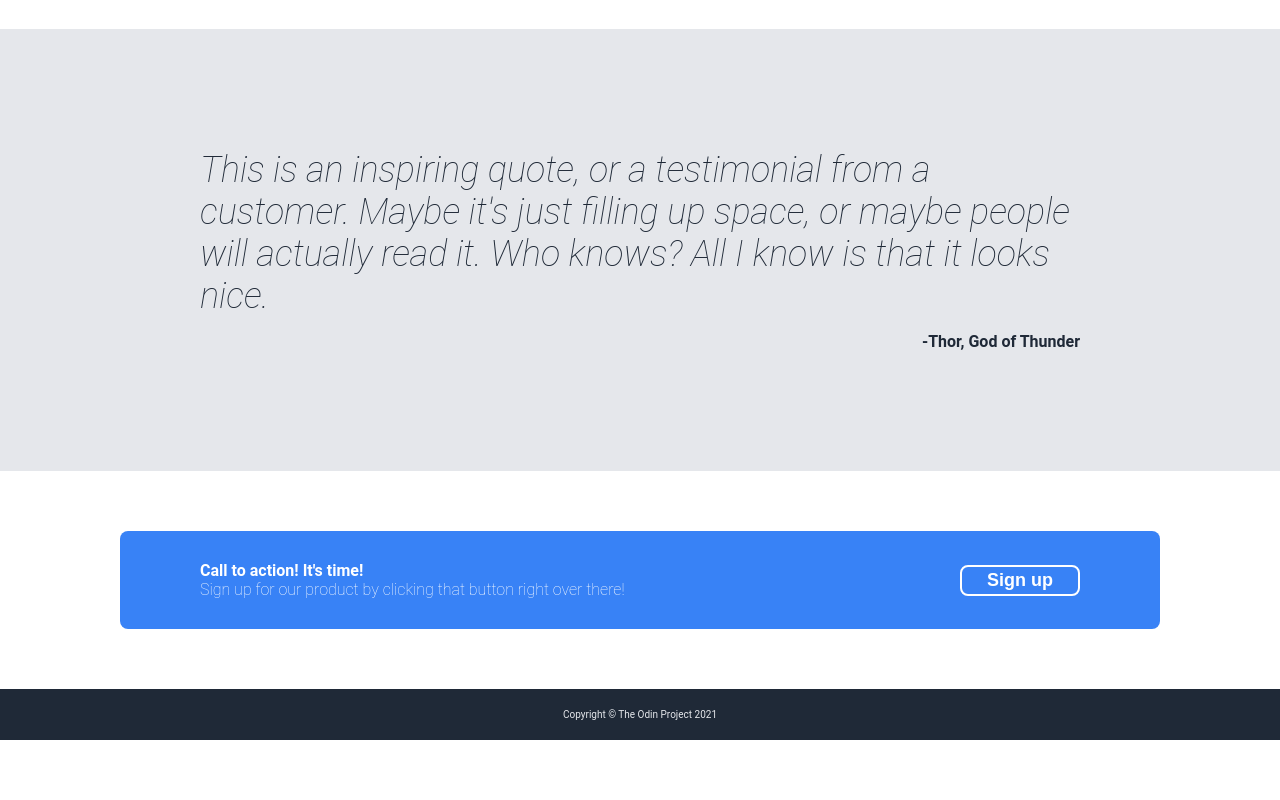
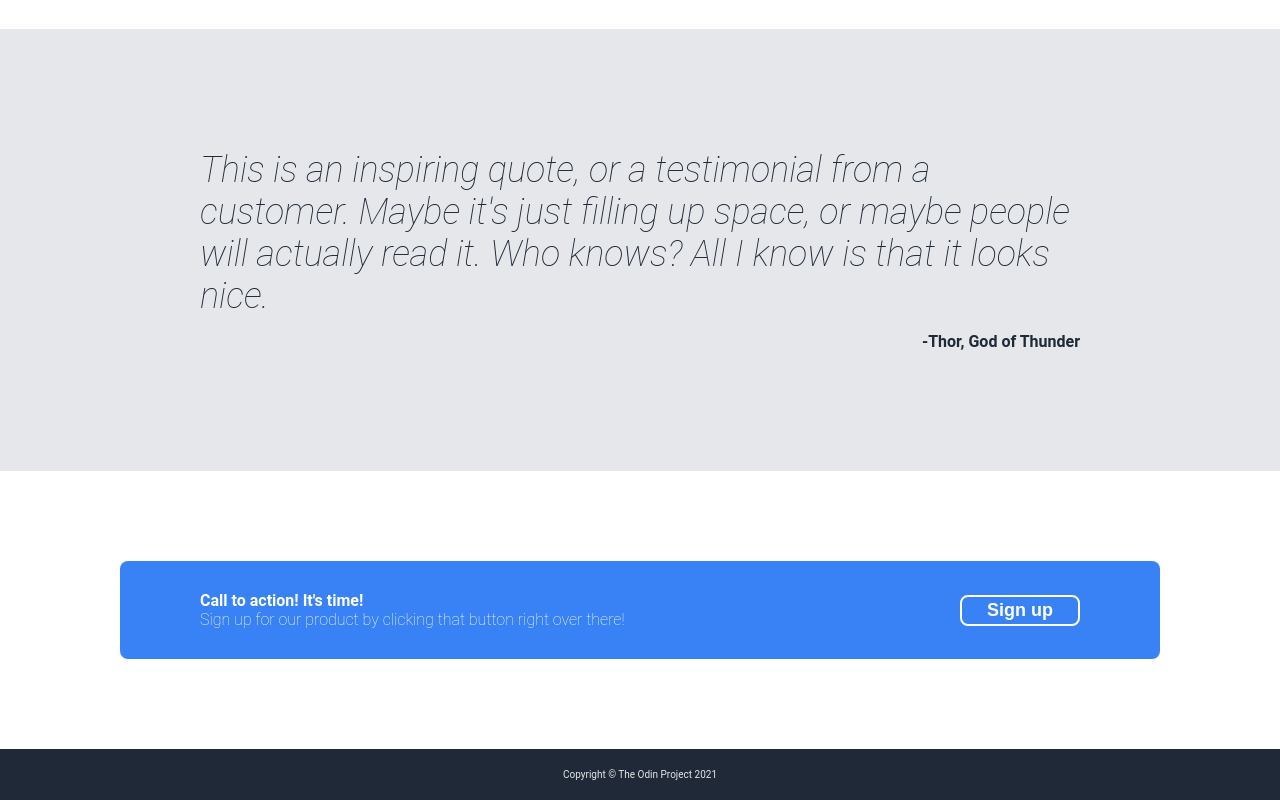
Before and after one commit to DevLo3/OP-landing-page, a plain HTML site: page index.html in a window 1280 px wide. Shown: the part 732-1532 px from the top of the page. Before the commit the page ends 1472 px from the top, so only its background shows below. Drawn offline with Linux system fonts and the light colour scheme.

Commit message:
Set .call-section top margin to 90px

```diff
--- a/style.css
+++ b/style.css
@@ -128,7 +128,7 @@ button {
 }
 
 .call-section {
-    margin: 60px 120px;
+    margin: 90px 120px;
 }
 
 .call-box {
```
